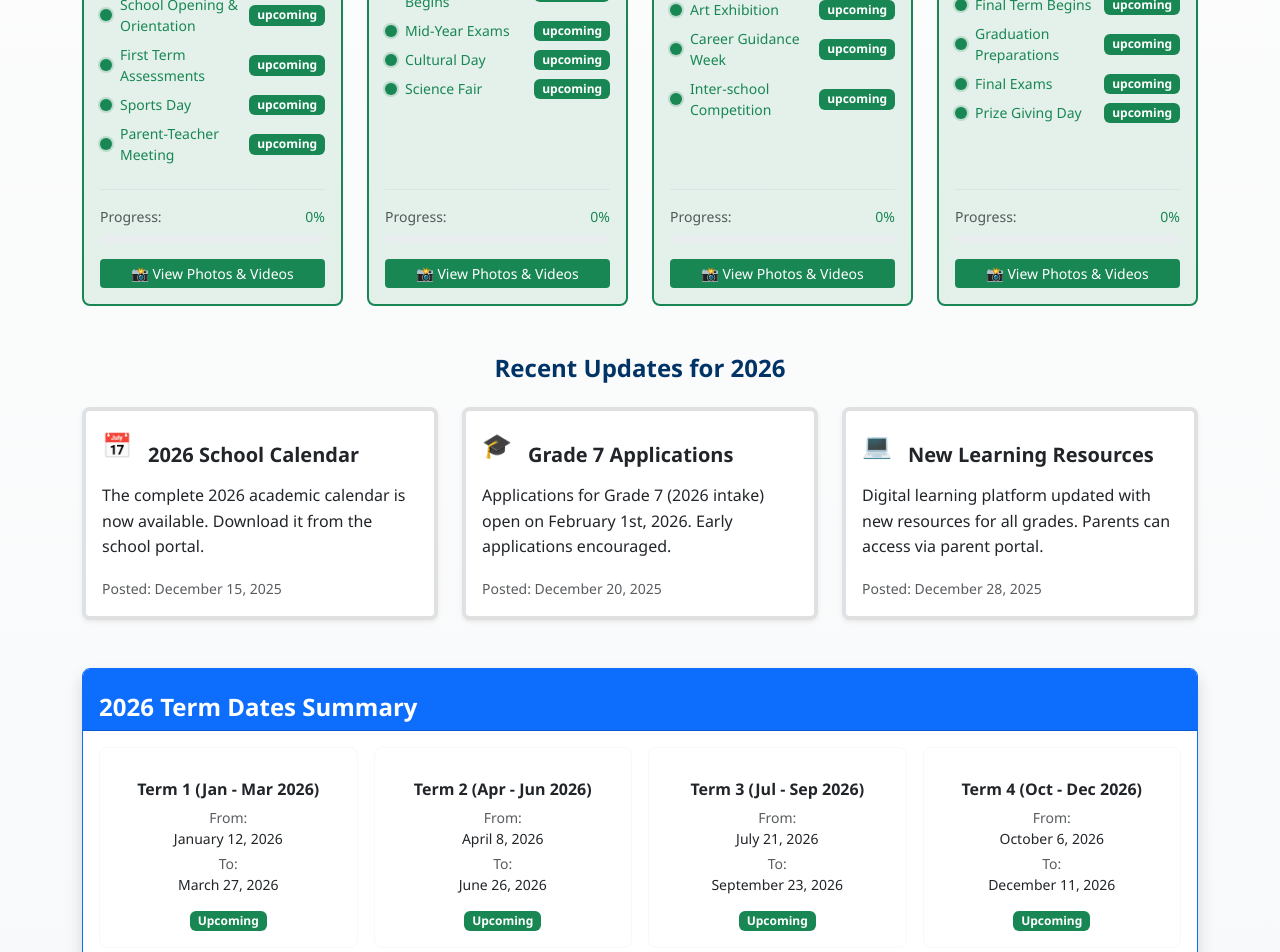
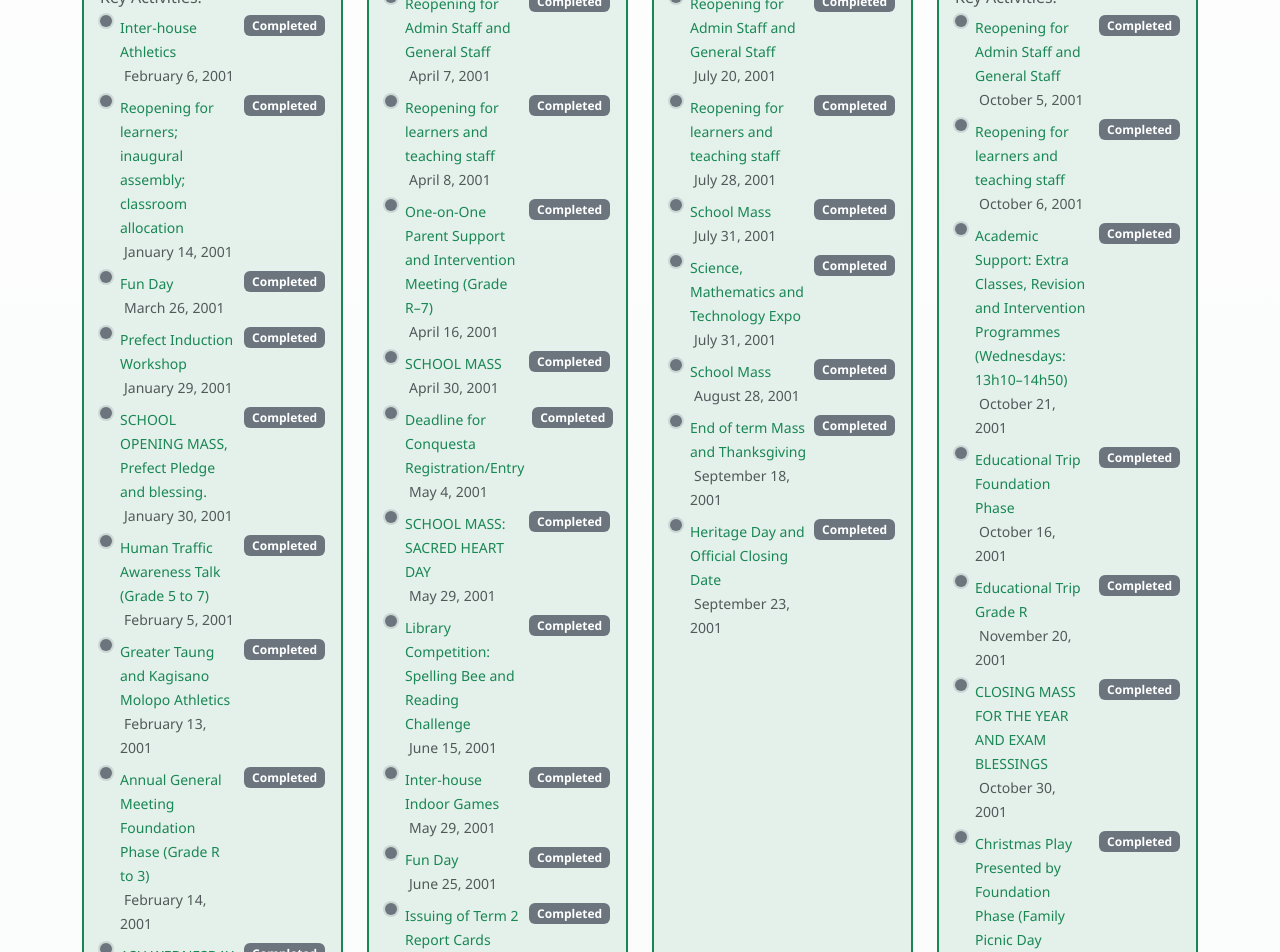
Before and after one commit to Htsindi/school-website-react, a React (Vite) app: page /noticeboard in a window 1280 px wide. Shown: the part 1080-2032 px from the top of the page. Built offline with nearby package versions, Linux system fonts and the light colour scheme.

Commit message:
upadating of dates continued for datajs

```diff
--- a/src/data/noticeboard.js
+++ b/src/data/noticeboard.js
@@ -14,12 +14,99 @@
       name: 'Term 1 (Jan - Mar 2026)',
       status: '', // Will be calculated dynamically
       image: '/assets/summer.png',
-      activities: [
-        { name: 'School Opening & Orientation', status: '', date: '2026-01-12' },
-        { name: 'First Term Assessments', status: '', date: '2026-02-15' },
-        { name: 'Sports Day', status: '', date: '2026-03-05' },
-        { name: 'Parent-Teacher Meeting', status: '', date: '2026-03-20' }
-      ],
+      activities:
+      [
+  {
+    name: 'Inter-house Athletics',
+    status: '',
+    date: '6 February',
+    time: '08:00',
+    location: 'School Grounds'
+  },
+  {
+    name: 'Reopening for learners; inaugural assembly; classroom allocation',
+    status: '',
+    date: '14 January',
+    time: '07:40',
+    location: 'school'
+  },
+  {
+    name: 'Fun Day',
+    status: '',
+    date: '26 March',
+    time: '08:00',
+    location: 'school'
+  },
+  {
+    name: 'Prefect Induction Workshop',
+    status: '',
+    date: '29 January',
+    time: '07:40',
+    location: 'school'
+  },
+  {
+    name: 'SCHOOL OPENING MASS, Prefect Pledge and blessing.',
+    status: '',
+    date: '30 January',
+    time: '07:40',
+    location: 'St. Pauls Catholic Church'
+  },
+  {
+    name: 'Human Traffic Awareness Talk (Grade 5 to 7)',
+    status: '',
+    date: '05 February',
+    time: '07:40',
+    location: 'school Hall'
+  },
+  {
+    name: 'Greater Taung and Kagisano Molopo Athletics',
+    status: '',
+    date: '13 February',
+    time: '07:40',
+    location: 'Mokgareng High School, Taung'
+  },
+    {
+    name: 'Annual General Meeting  Foundation Phase (Grade R to 3)',
+    status: '',
+    date: '14 February',
+    time: '07:40',
+    location: 'school Hall'
+  },
+  {
+    name: 'ASH WEDNESDAY',
+    status: '',
+    date: '18 February',
+    time: '07:40',
+    location: 'St. Pauls Catholic Church'
+  },
+  {
+    name: 'Annual General Meeting  Intermediate & Senior Phase',
+    status: '',
+    date: '21 February',
+    time: '07:40',
+    location: 'school Hall'
+  },
+  {
+    name: 'SCHOOL MASS - Catholic Schools Teachers’ Day (Mogwase)',
+    status: '',
+    date: '27 February',
+    time: '07:40',
+    location: 'school'
+  },
+  {
+    name: 'END OF TERM THANKSGIVING MASS',
+    status: '',
+    date: '18 March',
+    time: '07:40',
+    location: 'St. Pauls Catholic Church'
+  }, {
+    name: 'Issuing of Term 1 Report Cards',
+    status: '',
+    date: '27 March',
+    time: '07:40',
+    location: 'school classrooms'
+  }
+],
       startDate: '2026-01-12',
       endDate: '2026-03-27',
       googleFolder: 'https://drive.google.com/drive/folders/YOUR_TERM1_FOLDER_ID'
@@ -29,12 +116,79 @@
       name: 'Term 2 (Apr - Jun 2026)',
       status: '',
       image: '/assets/autumn.png',
-      activities: [
-        { name: 'Second Term Begins', status: '', date: '2026-04-08' },
-        { name: 'Mid-Year Exams', status: '', date: '2026-05-10' },
-        { name: 'Cultural Day', status: '', date: '2026-05-22' },
-        { name: 'Science Fair', status: '', date: '2026-06-15' }
-      ],
+      activities:
+      [
+  {
+    name: 'Reopening for Admin Staff and General Staff',
+    status: '',
+    date: '07 April',
+    time: '08:00',
+    location: 'school offices'
+  },
+  {
+    name: 'Reopening for learners and teaching staff',
+    status: '',
+    date: '08 April',
+    time: '07:40',
+    location: 'school'
+  },
+   {
+    name: 'One-on-One Parent Support and Intervention Meeting (Grade R–7)',
+    status: '',
+    date: '16 April',
+    time: '07:40',
+    location: 'school Classesrooms'
+  },
+  {
+    name: 'SCHOOL MASS',
+    status: '',
+    date: '30 April',
+    time: '07:40',
+    location: 'St. Pauls Catholic Church'
+  },
+  {
+    name: 'Deadline for Conquesta Registration/Entry',
+    status: '',
+    date: '04 May',
+    time: '07:40',
+    location: 'school'
+  },
+  {
+    name: 'SCHOOL MASS:  SACRED HEART DAY',
+    status: '',
+    date: '29 May',
+    time: '07:40',
+    location: 'St. Pauls Catholic Church'
+  },
+  {
+    name: 'Library Competition: Spelling Bee and Reading Challenge',
+    status: '',
+    date: '15 June',
+    time: '07:40',
+    location: 'school'
+  },
+  {
+    name: 'Inter-house Indoor Games',
+    status: '',
+    date: '29 May',
+    time: '07:40',
+    location: 'school'
+  },
+  {
+    name: 'Fun Day',
+    status: '',
+    date: '25 June',
+    time: '08:00',
+    location: 'School Grounds'
+  },
+  {
+    name: 'Issuing of Term 2 Report Cards',
+    status: '',
+    date: '26 June',
+    time: '07:40',
+    location: 'school classrooms'
+  }
+],
       startDate: '2026-04-08',
       endDate: '2026-06-26',
       googleFolder: 'https://drive.google.com/drive/folders/YOUR_TERM2_FOLDER_ID'
@@ -44,12 +198,58 @@
       name: 'Term 3 (Jul - Sep 2026)',
       status: '',
       image: '/assets/winter.png',
-      activities: [
-        { name: 'Third Term Begins', status: '', date: '2026-07-21' },
-        { name: 'Art Exhibition', status: '', date: '2026-08-05' },
-        { name: 'Career Guidance Week', status: '', date: '2026-08-25' },
-        { name: 'Inter-school Competition', status: '', date: '2026-09-15' }
-      ],
+      activities:
+      [
+  {
+    name: 'Reopening for Admin Staff and General Staff',
+    status: '',
+    date: '20 July',
+    time: '08:00',
+    location: 'school Offices'
+  },
+  {
+    name: 'Reopening for learners and teaching staff',
+    status: 'One on One Parent Support and Intervention Meeting (Grade R to 7)',
+    date: '28 July',
+    time: '08:00',
+    location: 'School Classrooms'
+  },
+  {
+    name: 'School Mass',
+    status: '',
+    date: '31 July',
+    time: '07:40',
+    location: 'school'
+  },
+  {
+    name: 'Science, Mathematics and Technology Expo',
+    status: '',
+    date: '31 July',
+    time: '07:40',
+    location: 'To be confirmed'
+  },
+  {
+    name: 'School Mass',
+    status: '',
+    date: '28 August',
+    time: '07:40',
+    location: 'school'
+  },
+  {
+    name: 'End of term Mass and Thanksgiving',
+    status: '',
+    date: '18 September',
+    time: '08:00',
+    location: 'St. Pauls Catholic Church'
+  },
+  {
+    name: 'Heritage Day and Official Closing Date',
+    status: '',
+    date: '23 September',
+    time: '08:00',
+    location: 'school'
+  }
+]      ,
       startDate: '2026-07-21',
       endDate: '2026-09-23',
       googleFolder: 'https://drive.google.com/drive/folders/YOUR_TERM3_FOLDER_ID'
@@ -59,12 +259,73 @@
       name: 'Term 4 (Oct - Dec 2026)',
       status: '',
       image: '/assets/spring.png',
-      activities: [
-        { name: 'Final Term Begins', status: '', date: '2026-10-06' },
-        { name: 'Graduation Preparations', status: '', date: '2026-11-10' },
-        { name: 'Final Exams', status: '', date: '2026-11-25' },
-        { name: 'Prize Giving Day', status: '', date: '2026-12-05' }
-      ],
+      activities:
+      [
+  {
+    name: 'Reopening for Admin Staff and General Staff',
+    status: '',
+    date: '05 October',
+    time: '07:40',
+    location: 'school'
+  },
+  {
+    name: 'Reopening for learners and teaching staff',
+    status: '',
+    date: '06 October',
+    time: '07:40',
+    location: 'school'
+  },
+  {
+    name: 'Academic Support: Extra Classes, Revision and Intervention Programmes (Wednesdays: 13h10–14h50)',
+    status: '',
+    date: '21 October',
+    time: '07:40',
+    location: 'school'
+  },
+  {
+    name: 'Educational Trip Foundation Phase ',
+    status: '',
+    date: '16 October',
+    time: '07:40',
+    location: 'To be confirmed'
+  },
+   {
+    name: 'Educational Trip Grade R',
+    status: '',
+    date: '20 November',
+    time: '07:40',
+    location: 'To be confirmed'
+  },
+    {
+    name: 'CLOSING MASS FOR THE YEAR AND EXAM BLESSINGS',
+    status: '',
+    date: '30 October',
+    time: '07:40',
+    location: 'school'
+  },
+  {
+    name: 'Christmas Play Presented by Foundation Phase (Family Picnic Day Celebration)',
+    status: '',
+    date: '24 November',
+    time: '07:40',
+    location: 'school'
+  },
+  {
+    name: 'Grade R Graduation and Prize-giving For Grade 1–6',
+    status: '',
+    date: '26 November',
+    time: '07:40',
+    location: 'school'
+  },
+  {
+    name: 'Grade 7 Farewell and Prize-giving',
+    status: '',
+    date: '27 November',
+    time: '07:40',
+    location: 'school'
+  }
+]
+      ,
       startDate: '2026-10-06',
       endDate: '2026-12-11',
       googleFolder: 'https://drive.google.com/drive/folders/YOUR_TERM4_FOLDER_ID'
--- a/src/pages/NoticeBoard.jsx
+++ b/src/pages/NoticeBoard.jsx
@@ -1,20 +1,19 @@
-import { useState } from 'react';
+import { useState, useEffect } from 'react';
 import { Container, Row, Col, Card, Badge, ProgressBar } from 'react-bootstrap';
-import { noticeboardData } from '../data/noticeboard';
+import { initializedNoticeboardData, noticeboardData } from '../data/noticeboard';
 
 function NoticeBoard() {
+  const [data, setData] = useState(null);
   const [currentDate] = useState(noticeboardData.currentDate);
-  const [latestMessage] = useState(noticeboardData.latestMessage);
 
-  // Calculate term status based on current date
-  const calculateTermStatus = (startDate, endDate) => {
-    const start = new Date(startDate);
-    const end = new Date(endDate);
+  useEffect(() => {
+    // Use the initialized data with calculated statuses
+    setData(initializedNoticeboardData);
+  }, []);
 
-    if (currentDate > end) return 'completed';
-    if (currentDate >= start && currentDate <= end) return 'current';
-    return 'upcoming';
-  };
+  if (!data) {
+    return <div>Loading...</div>;
+  }
 
   // Function to get status indicator
   const getStatusIndicator = (status) => {
@@ -55,29 +54,31 @@
     window.open(folderUrl, '_blank', 'noopener,noreferrer');
   };
 
-  // Update activity status based on current date
-  const updateActivityStatus = (activities, termStatus) => {
-    if (termStatus === 'completed') {
-      return activities.map(activity => ({ ...activity, status: 'completed' }));
-    } else if (termStatus === 'current') {
-      // Simulate some completed activities for current term
-      return activities.map((activity, index) => ({
-        ...activity,
-        status: index < 1 ? 'completed' : index === 1 ? 'current' : 'upcoming'
-      }));
-    }
-    return activities.map(activity => ({ ...activity, status: 'upcoming' }));
+  // Calculate completed activities percentage
+  const calculateProgressPercentage = (activities) => {
+    const completedCount = activities.filter(activity => activity.status === 'completed').length;
+    return activities.length > 0 ? Math.round((completedCount / activities.length) * 100) : 0;
   };
 
-  // Prepare academic quarters with calculated statuses
-  const academicQuarters = noticeboardData.academicQuarters.map(term => {
-    const termStatus = calculateTermStatus(term.startDate, term.endDate);
-    return {
-      ...term,
-      status: termStatus,
-      activities: updateActivityStatus(term.activities, termStatus)
-    };
-  });
+  // Get progress variant based on status
+  const getProgressVariant = (status) => {
+    switch(status) {
+      case 'completed': return 'secondary';
+      case 'current': return 'primary';
+      case 'upcoming': return 'success';
+      default: return 'secondary';
+    }
+  };
+
+  // Get status color for badges
+  const getStatusColor = (status) => {
+    switch(status) {
+      case 'completed': return 'secondary';
+      case 'current': return 'primary';
+      case 'upcoming': return 'success';
+      default: return 'secondary';
+    }
+  };
 
   return (
     <div className="noticeboard-page">
@@ -104,19 +105,19 @@
             <Row className="align-items-center">
               <Col md={9}>
                 <h3 className="mb-2 text-warning">
-                  📢 {latestMessage.title}
+                  📢 {data.latestMessage.title}
                 </h3>
-                <p className="mb-2 fs-5 text-white">{latestMessage.content}</p>
+                <p className="mb-2 fs-5 text-white">{data.latestMessage.content}</p>
                 <small className="text-light">
-                  Posted on: {formatDate(latestMessage.date)}
+                  Posted on: {formatDate(data.latestMessage.date)}
                 </small>
               </Col>
               <Col md={3} className="text-end d-none d-md-block">
                 <Badge
-                  bg={latestMessage.priority === 'high' ? 'danger' : 'warning'}
+                  bg={data.latestMessage.priority === 'high' ? 'danger' : 'warning'}
                   className="p-3 fs-6"
                 >
-                  {latestMessage.priority === 'high' ? 'HIGH PRIORITY' : 'IMPORTANT'}
+                  {data.latestMessage.priority === 'high' ? 'HIGH PRIORITY' : 'IMPORTANT'}
                 </Badge>
               </Col>
             </Row>
@@ -136,7 +137,7 @@
           <Row className="justify-content-center mb-4">
             <Col xs="auto">
               <div className="d-flex gap-4 flex-wrap justify-content-center">
-                {noticeboardData.statusLegend.map((item) => (
+                {data.statusLegend.map((item) => (
                   <div key={item.status} className="d-flex align-items-center">
                     <span className={`status-indicator ${item.status} me-2`}></span>
                     <span>{item.label}</span>
@@ -148,18 +149,18 @@
 
           {/* Academic Quarters Grid */}
           <div className="academic-quarters-grid">
-            {academicQuarters.map((term) => (
+            {data.academicQuarters.map((term) => (
               <Card key={term.id} className={`quarter-card ${term.status} h-100`}>
                 <Card.Body className="d-flex flex-column">
                   {/* Term Header */}
                   <div className="quarter-header mb-3">
                     <h4 className="card-title mb-2 fs-5">{term.name}</h4>
                     <div className="d-flex align-items-center justify-content-between mb-2">
-                      <Badge bg={term.status === 'completed' ? 'secondary' : term.status === 'current' ? 'primary' : 'success'}>
+                      <Badge bg={getStatusColor(term.status)}>
                         {getStatusText(term.status)}
                       </Badge>
                       <small className="text-muted">
-                        {formatDate(term.startDate)}
+                        {formatDate(term.startDate)} - {formatDate(term.endDate)}
                       </small>
                     </div>
                   </div>
@@ -180,15 +181,21 @@
                     <h5 className="h6 mb-2 text-muted">Key Activities:</h5>
                     <ul className="list-unstyled mb-0">
                       {term.activities.map((activity, index) => (
-                        <li key={index} className="mb-2 d-flex align-items-center">
+                        <li key={index} className="mb-2 d-flex align-items-start">
                           {getStatusIndicator(activity.status)}
-                          <span className="flex-grow-1 small">{activity.name}</span>
+                          <div className="flex-grow-1">
+                            <span className="small">{activity.name}</span>
+                            <br />
+                            <small className="text-muted">
+                              <i className="bi bi-calendar me-1"></i>
+                              {formatDate(activity.date)}
+                            </small>
+                          </div>
                           <Badge
-                            bg={activity.status === 'completed' ? 'secondary' :
-                                activity.status === 'current' ? 'primary' : 'success'}
-                            className="small"
+                            bg={getStatusColor(activity.status)}
+                            className="small ms-2"
                           >
-                            {activity.status}
+                            {getStatusText(activity.status)}
                           </Badge>
                         </li>
                       ))}
@@ -200,15 +207,12 @@
                     <div className="d-flex justify-content-between align-items-center mb-2">
                       <small className="text-muted">Progress:</small>
                       <span className="small">
-                        {term.status === 'completed' ? '100%' :
-                         term.status === 'current' ? '30%' : '0%'}
+                        {calculateProgressPercentage(term.activities)}%
                       </span>
                     </div>
                     <ProgressBar
-                      variant={term.status === 'completed' ? 'secondary' :
-                              term.status === 'current' ? 'primary' : 'success'}
-                      now={term.status === 'completed' ? 100 :
-                            term.status === 'current' ? 30 : 0}
+                      variant={getProgressVariant(term.status)}
+                      now={calculateProgressPercentage(term.activities)}
                       style={{ height: '8px' }}
                       className="mb-3"
                     />
@@ -239,7 +243,7 @@
             Recent Updates for 2026
           </h3>
           <Row xs={1} md={2} lg={3} className="g-4">
-            {noticeboardData.additionalAnnouncements.map((announcement) => (
+            {data.additionalAnnouncements.map((announcement) => (
               <Col key={announcement.id}>
                 <Card className="h-100 shadow-sm border-start border-4">
                   <Card.Body>
@@ -268,7 +272,7 @@
             </Card.Header>
             <Card.Body>
               <Row xs={2} md={4} className="g-3">
-                {academicQuarters.map((term) => (
+                {data.academicQuarters.map((term) => (
                   <Col key={term.id}>
                     <Card className={`h-100 ${term.status === 'current' ? 'border-primary' : 'border-light'}`}>
                       <Card.Body className="text-center">
@@ -279,9 +283,20 @@
                           <small className="d-block text-muted mt-1">To:</small>
                           <small className="d-block">{formatDate(term.endDate)}</small>
                         </div>
+                        <div className="mb-2">
+                          <small className="d-block text-muted">Activities:</small>
+                          <small className="d-block">
+                            {term.activities.filter(a => a.status === 'completed').length} completed
+                          </small>
+                          <small className="d-block">
+                            {term.activities.filter(a => a.status === 'current').length} current
+                          </small>
+                          <small className="d-block">
+                            {term.activities.filter(a => a.status === 'upcoming').length} upcoming
+                          </small>
+                        </div>
                         <Badge
-                          bg={term.status === 'completed' ? 'secondary' :
-                              term.status === 'current' ? 'primary' : 'success'}
+                          bg={getStatusColor(term.status)}
                           className="mt-2"
                         >
                           {getStatusText(term.status)}
```
